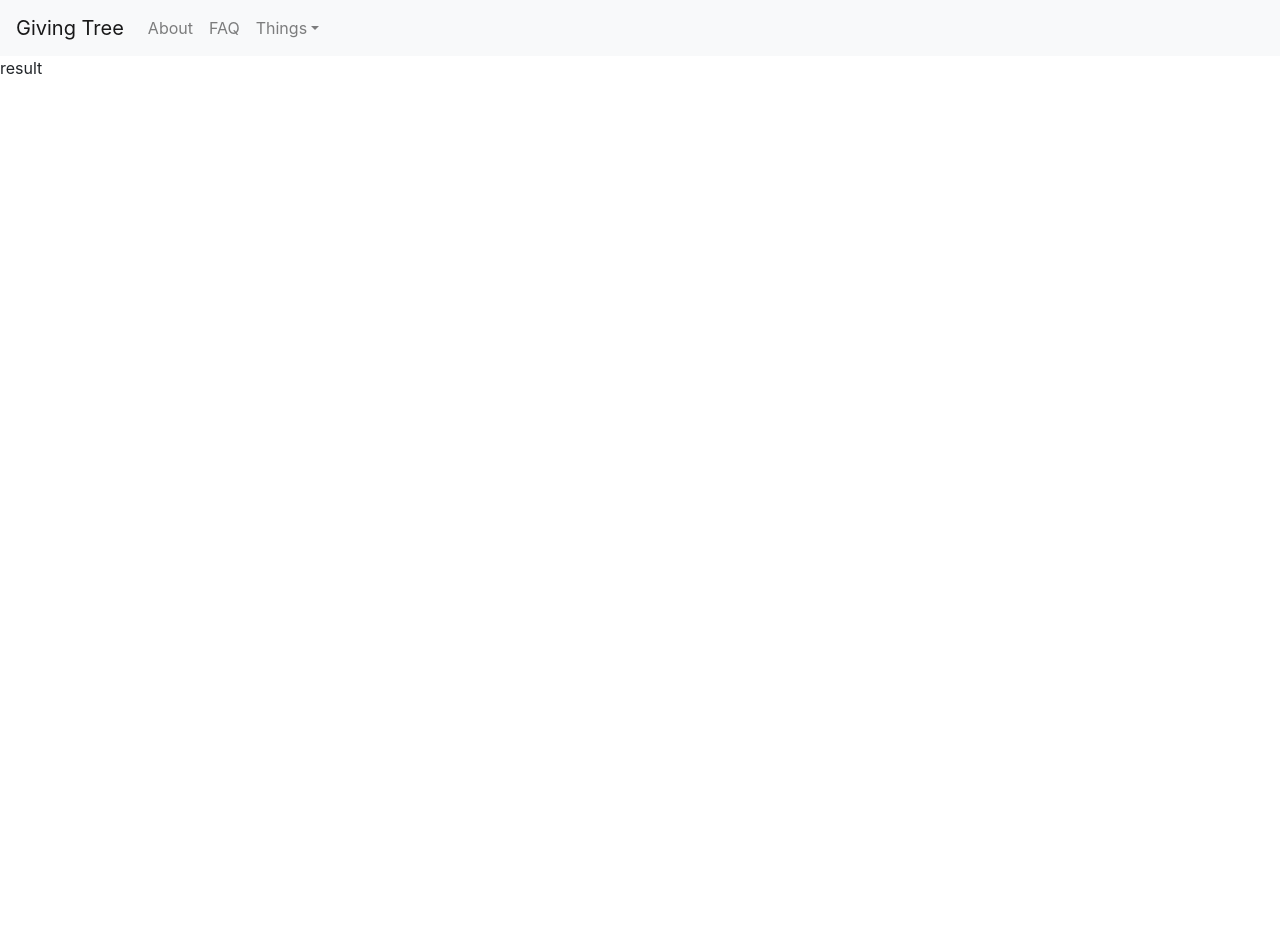
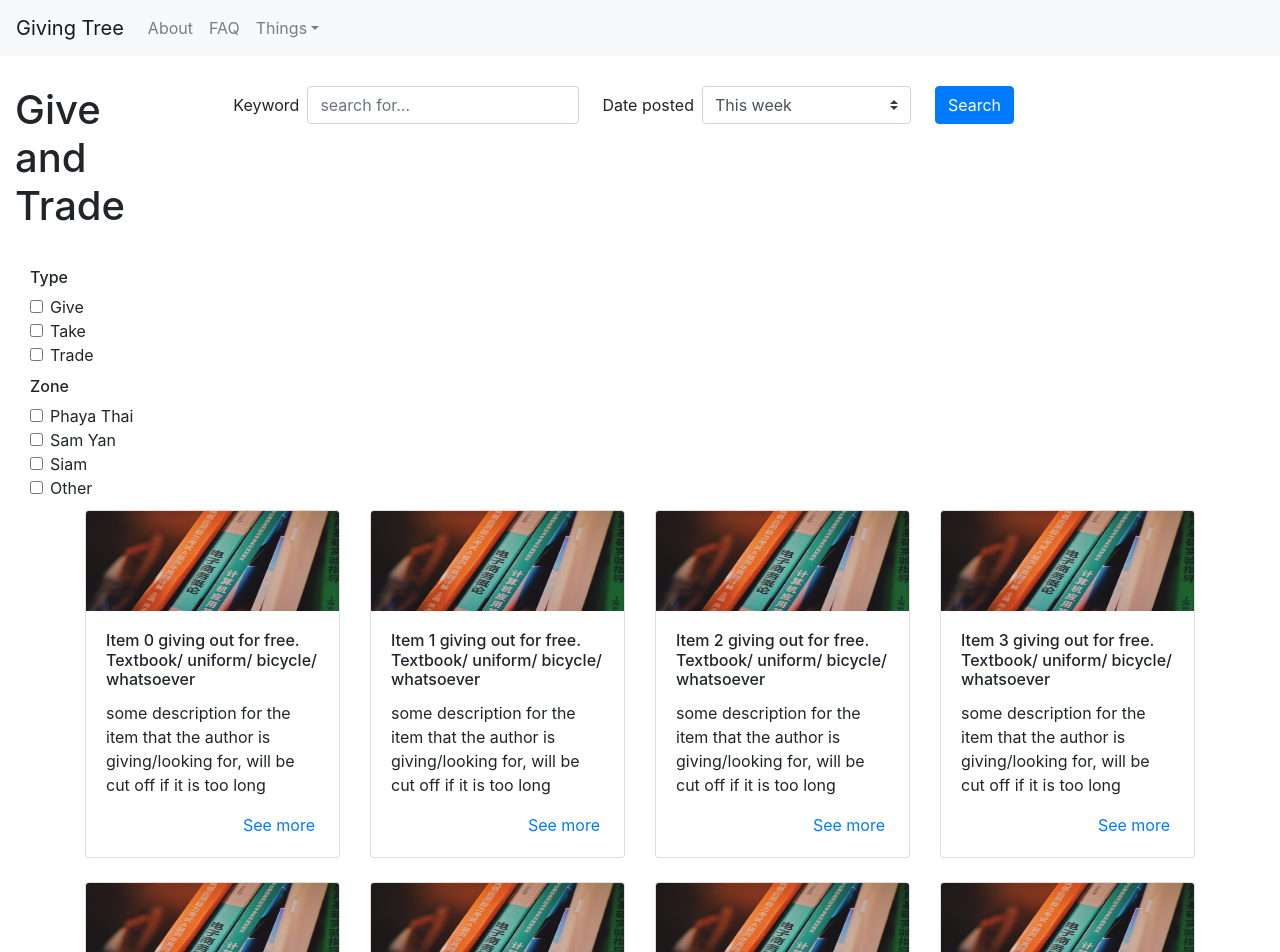
Before and after one commit to amnuntita/giving_tree, a React (Create React App) app: page /result in a window 1280 px wide. Shown: the top 952 px of the page. Before the commit the page ends 800 px from the top, so only its background shows below. Built offline with nearby package versions, Linux system fonts and the light colour scheme.

Commit message:
implement Result page

```diff
--- a/src/App.css
+++ b/src/App.css
@@ -1,6 +1,28 @@
 .App-link {
   color: #61dafb;
 }
+
+/*shared*/
+
+.textbox{
+  padding: 30px;
+}
+
+.footer{
+  min-height: 160px;
+  width: 100%;
+  background-color: lightblue;
+  position:absolute;
+  padding-top: 20px;
+  padding-left: 20px;
+  margin-top: 80px;
+}
+
+.textbox{
+  padding: 30px;
+}
+
+/*carousel*/
 
 .carousel-box{
   display: block;
@@ -12,18 +34,21 @@
 
 .carousel-i{
   position: absolute;
+  max-width: 100%;
   max-height: 100%;
-  max-width: 100%;
   top: 50%;
   left: 50%;
   transform: translate(-50%,-50%)
 }
 
-.footer{
-  min-height: 200px;
-  width: 100%;
-  background-color: lightblue;
-  position:absolute;
-  padding-top: 20px;
-  padding-left: 20px;
+/*search*/
+
+.filter{
+  margin-left: 30px;
+  margin-bottom: 10px;
 }
+
+.cardImg{
+  max-height: 100px;
+  width: auto;
+}
--- a/src/component/Main.js
+++ b/src/component/Main.js
@@ -1,19 +1,22 @@
 import React from "react";
 import { Switch, Route} from "react-router-dom";
+
 import Post from "./pages/post/post.js";
 import Result from "./pages/result/result.js";
 import Home from "./pages/home/home.js";
 import NavBar from "./shared/NavBar.js";
+import Footer from './shared/Footer.js'
 
 const Main = () => {
   return (
     <div>
-      <NavBar />
+    <NavBar />
       <Switch>
         <Route path="/home" component={Home} />
         <Route path="/result" component={Result} />
-        <Route path="/" component={Post} />
+        <Route path="/post" component={Post} />
       </Switch>
+      <Footer/>
     </div>
   );
 };
--- a/src/component/pages/post/post.js
+++ b/src/component/pages/post/post.js
@@ -54,7 +54,6 @@ const Post = () => {
           <small class="text-muted">{condition} </small>
         </blockquote>
       </Container>
-      <Footer/>
     </div>
   );
 };
--- /dev/null
+++ b/src/component/pages/result/Filter.js
@@ -0,0 +1,31 @@
+import React from "react";
+import { Form } from "react-bootstrap";
+
+const Filter = () => {
+    const type = ['Give','Take','Trade']
+    const zone = ['Phaya Thai','Sam Yan','Siam','Other']
+    const checkbox = (choices) => {
+        return(
+        <Form>
+            {choices.map((c) => {
+                return(<Form.Check type='checkbox' id={c} label={c} />);
+            })}
+        </Form>
+    );
+    }
+
+    return(
+    <div>
+        <div className="filter">
+        <h6>Type</h6>
+        {checkbox(type)}
+        </div>
+        <div className="filter">
+        <h6>Zone</h6>
+        {checkbox(zone)}
+        </div>
+    </div>
+    )
+};
+
+export default Filter;
--- /dev/null
+++ b/src/component/pages/result/ResultCard.js
@@ -0,0 +1,34 @@
+import React from "react";
+import { Card, Col, Row } from "react-bootstrap";
+import {Link} from 'react-router-dom';
+
+const ResultCard = (props) => {
+  return (
+    <Col xs={10} md={3}>
+      <Card className="mb-4">
+        <Card.Img
+          variant="top"
+          src="/assets/images/book2.jpg"
+          className="cardImg"
+        />
+        <Card.Body>
+          <Card.Title>
+            <h6>
+              Item {props.i} giving out for free. Textbook/ uniform/ bicycle/
+              whatsoever
+            </h6>
+          </Card.Title>
+          <Card.Text>
+            some description for the item that the author is giving/looking for,
+            will be cut off if it is too long
+          </Card.Text>
+          <Row className="justify-content-end mr-1">
+            <Link to='/post'>See more</Link>
+          </Row>
+        </Card.Body>
+      </Card>
+    </Col>
+  );
+};
+
+export default ResultCard;
--- /dev/null
+++ b/src/component/pages/result/SearchField.js
@@ -0,0 +1,25 @@
+import React from 'react';
+import {Form,Button} from 'react-bootstrap';
+
+const SearchField = () => {
+    return(<Form inline>
+        <Form.Label className="mr-2">Keyword</Form.Label>
+        <Form.Control
+          className="mr-sm-4 col-md-4"
+          id="inlineFormInputName2"
+          placeholder="search for..."
+        />
+        <Form.Label className="mr-2">Date posted</Form.Label>
+        <Form.Control as="select" className="mr-sm-4 mb-2 mb-sm-0" id="inlineFormCustomSelect" custom>
+            <option value="0">This week</option>
+            <option value="1">Less than one months</option>
+            <option value="2">Less than 3 months</option>
+            <option value="3">Older...</option>
+        </Form.Control>
+        <Button type="submit">
+          Search
+        </Button>
+      </Form>);
+}
+
+export default SearchField;
--- a/src/component/pages/result/result.js
+++ b/src/component/pages/result/result.js
@@ -1,5 +1,37 @@
-import React from 'react';
+import React from "react";
+import { Col, Row, Container} from "react-bootstrap";
 
-const Result = () => { return(<div>result</div>)}
+import SearchField from "./SearchField.js";
+import Filter from "./Filter.js";
+import ResultCard from "./ResultCard.js";
+
+const Result = () => {
+  const items = ["1", "2", "3", "4", "5", "6", "7", "8"];
+  const resCard = () => {
+    return items.map((i, index) => {
+      return <ResultCard i={index} />;
+    });
+  };
+  return (
+    <div>
+      <Row>
+        <Col md={2} className="textbox">
+          <h1 className="display-5">Give and Trade</h1>
+        </Col>
+        <Col md={8} style={{ padding: "30px" }}>
+          <SearchField />
+        </Col>
+      </Row>
+      <Row>
+      <Col md={2}>
+        <Filter />
+      </Col>
+      <Container>
+        <Row style={{justifyContent:"center"}}>{resCard()}</Row>
+      </Container>
+      </Row>
+    </div>
+  );
+};
 
 export default Result;
--- a/src/component/shared/BackButton.js
+++ b/src/component/shared/BackButton.js
@@ -3,7 +3,7 @@ import {Button} from 'react-bootstrap';
 
 const Back = () => {
     return(
-        <div class="d-flex align-items-start">
+        <div className="d-flex align-items-start">
         <Button style={{margin:10}}>Back Button</Button>
       </div>
     );
```
Also changed, not shown: 1 other file (tests, documents, lock files or other folders).
